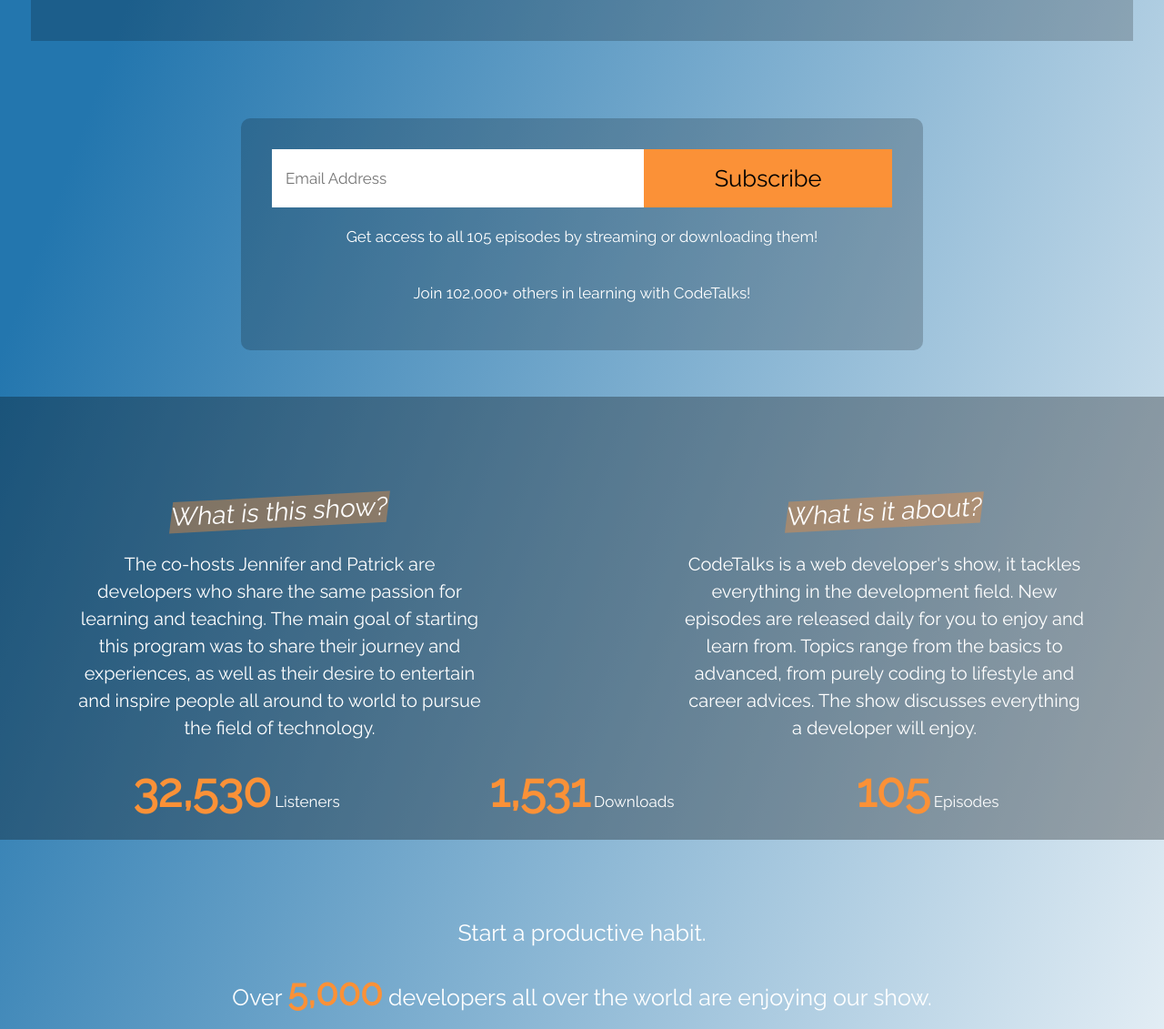
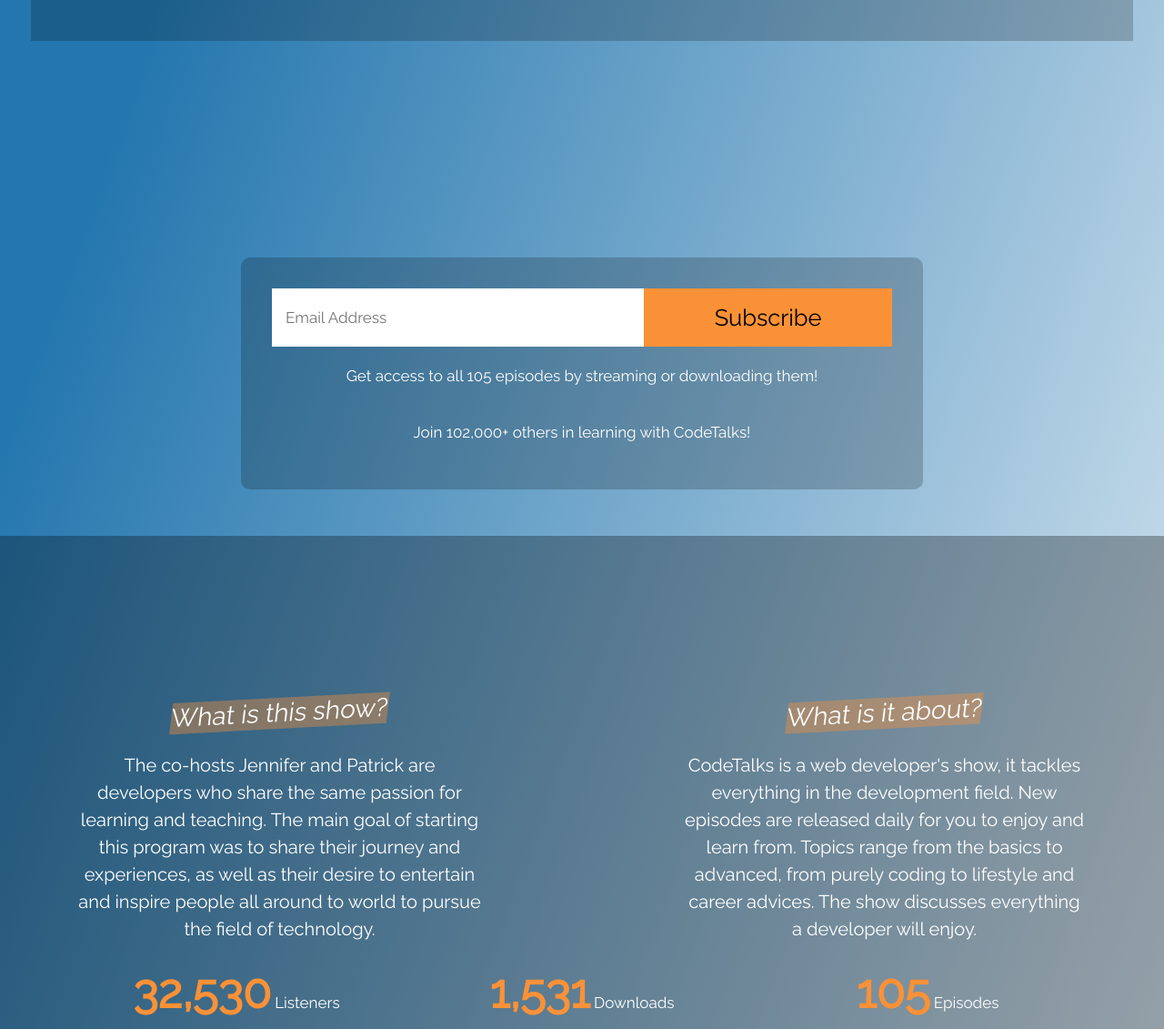
Before and after one commit to chingu-voyages/v11-toucans-team-03, a website: page index.html in a window 1280 px wide. Shown: the part 1245-2376 px from the top of the page at 91% size. Drawn offline with nearby package versions, Linux system fonts and the light colour scheme; files whose address does not match are found by name.

Commit message:
changed minor styling for divs

```diff
--- a/style.css
+++ b/style.css
@@ -128,6 +128,11 @@ h4.person-name {
   outline: 0;
 }
 
+#subscribe {
+  padding-top: 9em;
+}
+
+
 .subscribe-inner .details {
   padding-top: 20px;
 }
@@ -206,7 +211,7 @@ h4.person-name {
 }
 
 #podcast-info {
-  padding-top: 5em;
+  padding-top: 9em;
 }
 
 .podcast-info-inner {
@@ -232,7 +237,7 @@ h4.person-name {
 }
 
 #reviews {
-  padding-top: 2em;
+  padding-top: 9em;
 }
 
 .reviews-title {
```
